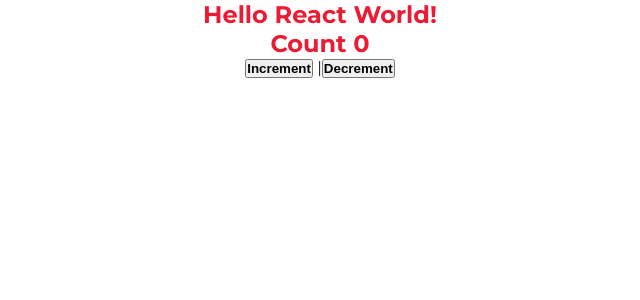
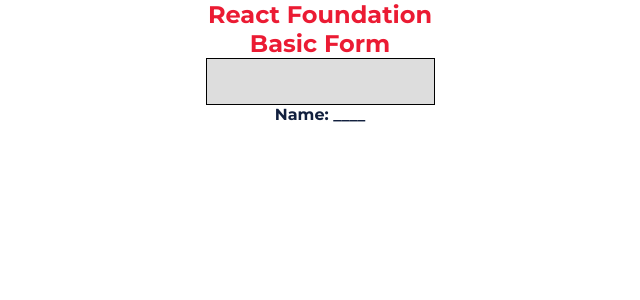
Before and after one commit to jakdev047/react-base-concept, a React (Create React App) app: page / in a window 1280 px wide. Shown: the top 300 px of the page, without its empty margins (320-960 px from the left). Built offline with nearby package versions, Linux system fonts and the light colour scheme.

Commit message:
basic input form work

```diff
--- a/src/App.js
+++ b/src/App.js
@@ -6,15 +6,17 @@
 // pages
 // import Persons from './pages/Persons';
 // import Students from './pages/Students';
-import Count from './pages/Count';
+// import Count from './pages/Count';
+import BasicForm from './pages/BasicForm';
 
 function App() {
   return (
     <div className="App">
-      <h2>Hello React World!</h2>
+      <h2>React Foundation</h2>
       {/* <Persons /> */}
       {/* <Students /> */}
-      <Count />
+      {/* <Count /> */}
+      <BasicForm />
     </div>
   );
 }
--- a/src/assets/sass/index.scss
+++ b/src/assets/sass/index.scss
@@ -23,3 +23,9 @@
     color: $secondaryColor;
     text-align: center;
 }
+
+input{
+    border: 1px solid #000!important;
+    padding: 15px 25px;
+    background: #ddd;
+}
--- /dev/null
+++ b/src/pages/BasicForm.js
@@ -0,0 +1,28 @@
+import React, { Component, Fragment } from 'react';
+
+class BasicForm extends Component {
+
+    state = {
+        name: '____'
+    }
+
+    changeHandler = e => {
+        this.setState({
+            [e.target.name]: e.target.value
+        });
+    }
+
+    render() {
+        return (
+            <Fragment>
+                <div>
+                    <h2> Basic Form</h2>
+                    <input type="text" name="name" onChange={this.changeHandler}/>
+                    <h4> Name: {this.state.name}</h4>
+                </div>
+            </Fragment>
+        )
+    }
+}
+
+export default BasicForm;
```
